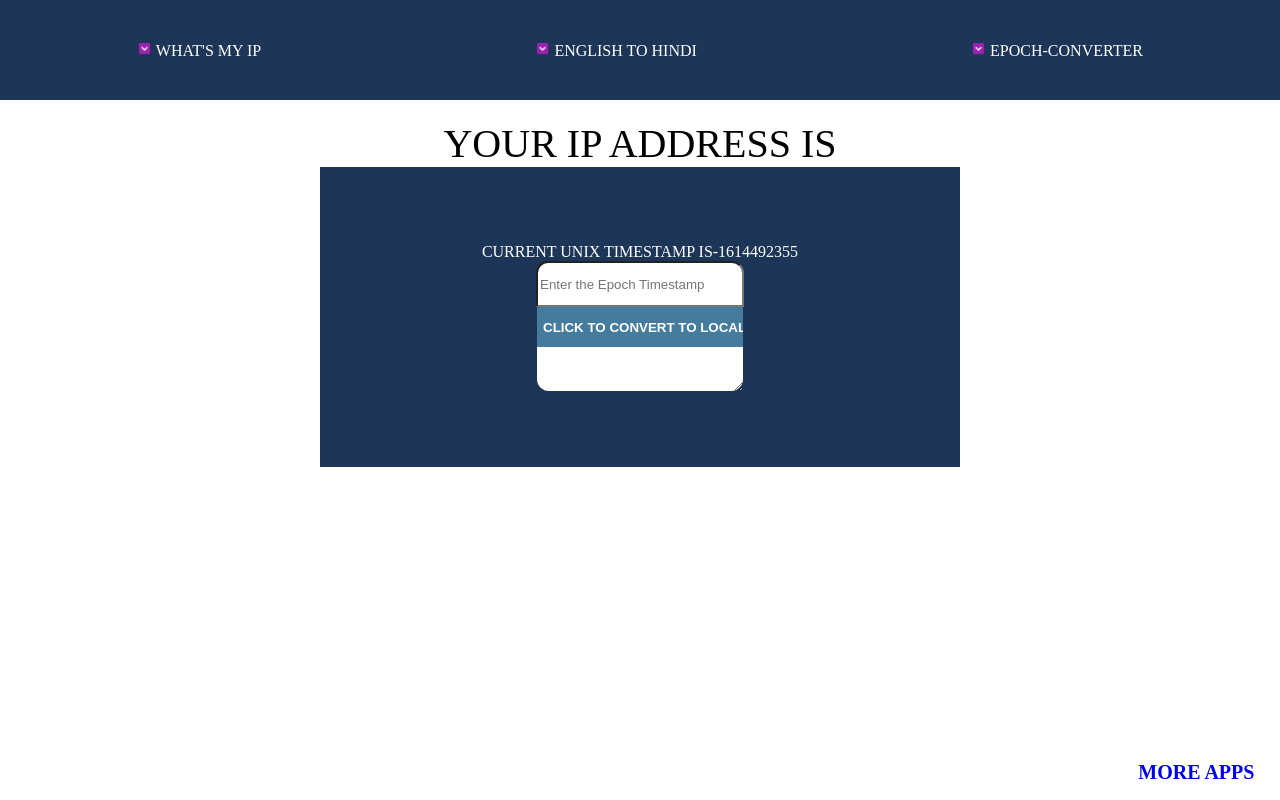
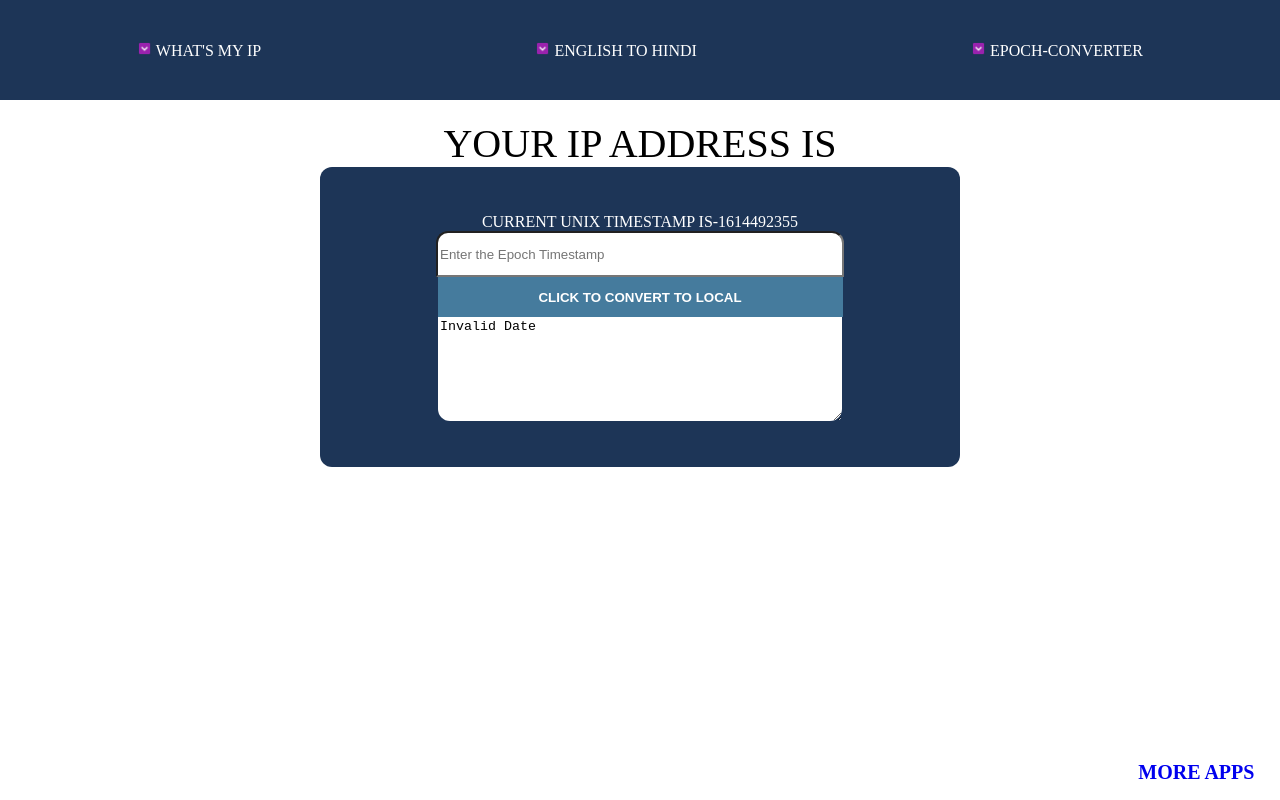
Before and after one commit to iamindrapreetsingh/Consolidated-2, a plain HTML site: page index.html in a window 1280 px wide. Both pictures are taken after a click on the button "CLICK TO CONVERT TO LOCAL". Drawn offline with Linux system fonts and the light colour scheme; no server answers.

Commit message:
Cosmetic changes.

```diff
--- a/index.css
+++ b/index.css
@@ -1,5 +1,4 @@
-body
-{
+body {
   margin: 0px;
 }
 
@@ -37,13 +36,11 @@ body
   margin-top: 20px;
 }
 
-  .ip-utility
-  {
+.ip-utility {
   font-size: 100px;
 }
 
-  .epoch-utility
-  {
+.epoch-utility {
   background-color: #1d3557;
   height: 300px;
   width: 50%;
@@ -52,35 +49,32 @@ body
   flex-direction: column;
   text-align: center;
   justify-content: center;
+  border-radius: 12px;
 }
 
-  #epoch-timestamp
-  {
+#epoch-timestamp {
   height: 40px;
-      width: 200px;
+  width: 400px;
   border-radius: 12px 12px 0px 0px;
 }
 
-  #epoch-btn
-  {
+#epoch-btn {
   height: 40px;
-      width: 206px;
+  width: 405px;
   border-style: none;
   background-color: #457b9d;
   color: white;
   font-weight: bolder;
 }
 
-  #epoch-output
-  {
-    height: 40px;
-    width: 202px;
+#epoch-output {
+  height: 100px;
+  width: 400px;
   border-radius: 0px 0px 12px 12px;
   border-style: none;
 }
 
-  .epoch-to-local
-  {
+.epoch-to-local {
   display: flex;
   flex-direction: column;
   align-items: center;
--- a/index.html
+++ b/index.html
@@ -1,59 +1,72 @@
 <!DOCTYPE html>
 <html lang="en">
   <head>
-    <link href="index.css" rel="stylesheet">
-    <meta charset="UTF-8">
-    <meta http-equiv="X-UA-Compatible" content="IE=edge">
-    <meta name="viewport" content="width=device-width, initial-scale=1.0">
+    <link href="index.css" rel="stylesheet" />
+    <meta charset="UTF-8" />
+    <meta http-equiv="X-UA-Compatible" content="IE=edge" />
+    <meta name="viewport" content="width=device-width, initial-scale=1.0" />
     <title>All in One Utility App</title>
     <script defer src="index.js"></script>
-<script>
-</script>
+    <script></script>
   </head>
   <body>
     <div class="header-section">
-
       <div class="headers">
         <div class="ip-finder">
-            <img src="dropdown.png" height="15px">
+          <img src="dropdown.png" height="15px" />
           <span>WHAT'S MY IP</span>
         </div>
 
         <div class="translator">
-            <img src="dropdown.png" height="15px">
+          <img src="dropdown.png" height="15px" />
           <span>ENGLISH TO HINDI</span>
         </div>
 
         <div class="epoch-converter">
-            <img src="dropdown.png" height="15px">
+          <img src="dropdown.png" height="15px" />
           <span>EPOCH-CONVERTER</span>
         </div>
       </div>
     </div>
 
     <div class="outer-flex-div">
-        <div class="utility-info"> YOUR IP ADDRESS IS  </div>
-        <div class="ip-utility">
-        </div>
+      <div class="utility-info">YOUR IP ADDRESS IS</div>
+      <div class="ip-utility"></div>
       <div class="epoch-utility">
-            <div class="unix-timestamp">
-
-            </div>
+        <div class="unix-timestamp"></div>
 
         <div class="epoch-to-local">
-                <input placeholder="Enter the Epoch Timestamp" class="epoch-input-and-btn" id="epoch-timestamp" type="number">
-                <input value="CLICK TO CONVERT TO LOCAL" class="epoch-input-and-btn" id="epoch-btn" type="button">
+          <input
+            placeholder="Enter the Epoch Timestamp"
+            class="epoch-input-and-btn"
+            id="epoch-timestamp"
+            type="number"
+          />
+          <input
+            value="CLICK TO CONVERT TO LOCAL"
+            class="epoch-input-and-btn"
+            id="epoch-btn"
+            type="button"
+          />
           <textarea readonly id="epoch-output"></textarea>
           <span id="local-time"></span>
         </div>
-
       </div>
     </div>
 
-
-    <a href="http://www.facebook.com"><div style="position: absolute; position: fixed; font-size: 20px; font-weight: bolder; bottom: 2%; right: 2%;">
+    <a href="http://www.facebook.com"
+      ><div
+        style="
+          position: absolute;
+          position: fixed;
+          font-size: 20px;
+          font-weight: bolder;
+          bottom: 2%;
+          right: 2%;
+        "
+      >
         MORE APPS
-    </div></a>
-
+      </div></a
+    >
   </body>
 </html>
--- a/index.js
+++ b/index.js
@@ -2,22 +2,25 @@ const ipUtility = document.querySelector(".ip-utility");
 const unixTimestamp = document.querySelector(".unix-timestamp");
 const epochTimestamp = document.querySelector("#epoch-timestamp");
 const localTime = document.querySelector("#local-time");
+const epochBtn = document.querySelector("#epoch-btn");
+const epochOutput = document.querySelector("#epoch-output");
 
 //Epoch converter Events
-localTime.addEventListener("click", ()=>convertToLocal);
+epochBtn.addEventListener("click", () => convertToLocal());
 
+const convertToLocal = () => {
+  epochOutput.innerHTML = new Date(Math.round(parseInt(epochTimestamp.value)/1000));
+};
 
-fetch('https://api.ipify.org/?format=json')
-  .then(response => response.json())
-  .then(data => ipUtility.innerHTML = JSON.stringify(data["ip"]).replaceAll('"',""));
+fetch("https://api.ipify.org/?format=json")
+  .then((response) => response.json())
+  .then(
+    (data) =>
+      (ipUtility.innerHTML = JSON.stringify(data["ip"]).replaceAll('"', ""))
+  );
 
-
-  //Events
-  setInterval(function()
-  {
-      unixTimestamp.innerHTML = "CURRENT UNIX TIMESTAMP IS-"+Math.round(Date.now() / 1000);
-  },1000)
-
-  convertToLocal = ()=>{
-      localTime,innerHTML = new Date(0).setUTCSeconds(epochTimestamp.value);
-  }
+//Events
+setInterval(function () {
+  unixTimestamp.innerHTML =
+    "CURRENT UNIX TIMESTAMP IS-" + Math.round(Date.now() / 1000);
+}, 1000);
```
Lines whose indentation alone changed are shown as unchanged.
